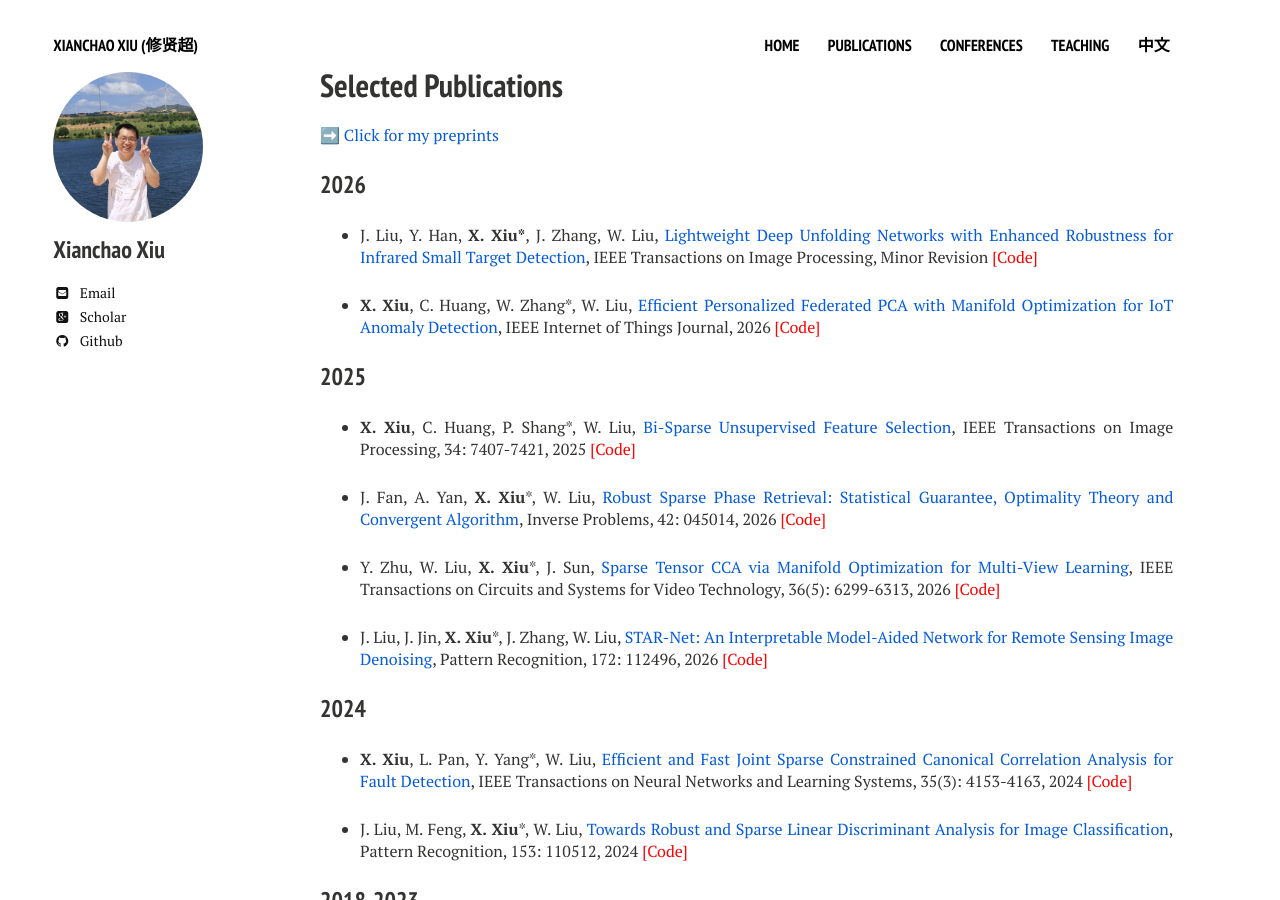
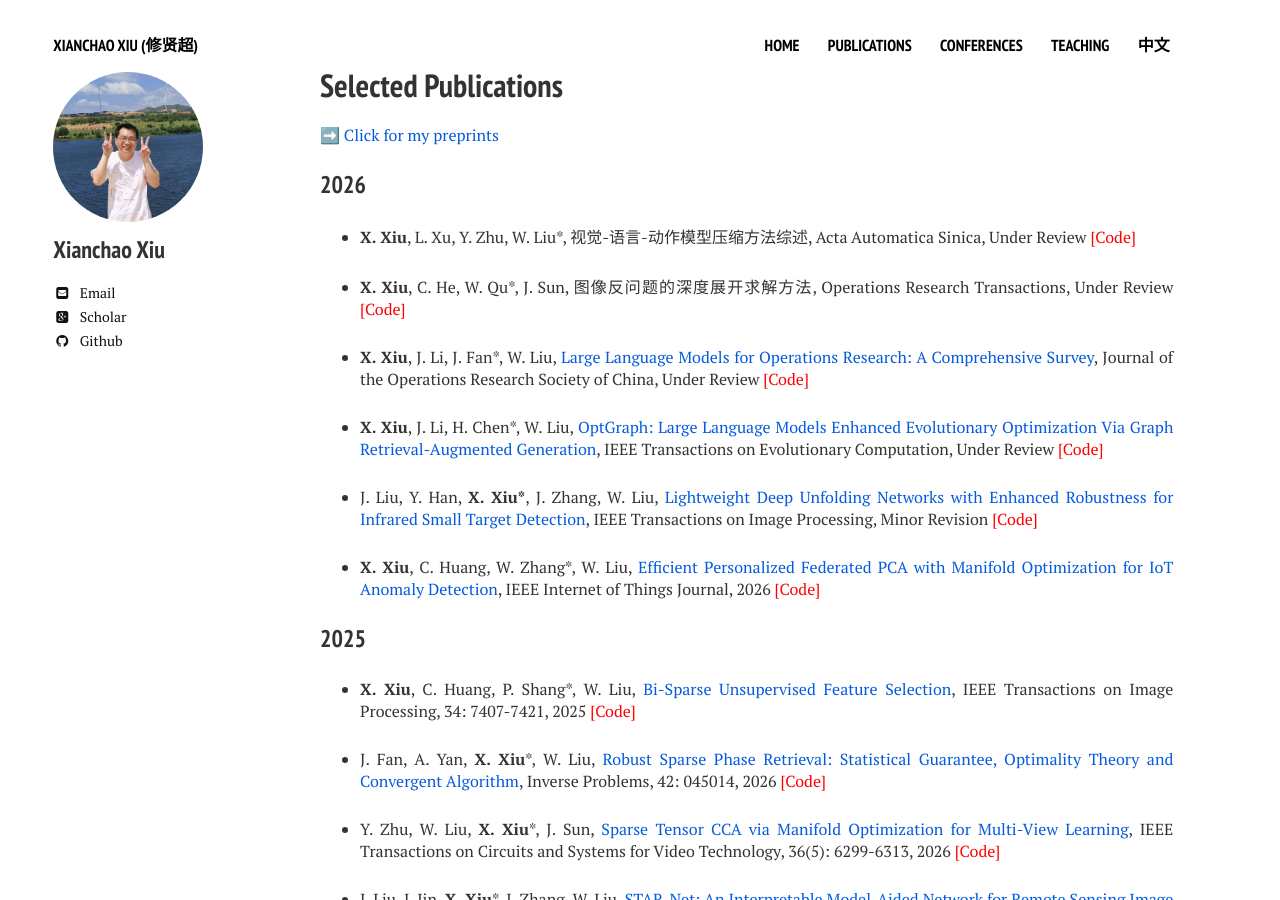
Before and after one commit to xianchaoxiu/xianchaoxiu.github.io, a Jekyll site: the page built from publications/index.md, in a window 1280 px wide and 900 px high. Built offline with Jekyll 4.4.1, drawn with Linux system fonts in a browser that asks for light colours; nearby versions of some CDN libraries.

Commit message:
Update index.md

```diff
--- a/publications/index.md
+++ b/publications/index.md
@@ -11,6 +11,15 @@ share: false
 
 
 ### 2026
+
+* <b>X. Xiu</b>, L. Xu, Y. Zhu, W. Liu*, 视觉-语言-动作模型压缩方法综述, Acta Automatica Sinica, Under Review <a href="https://github.com/xianchaoxiu/COM4VLA" class="textlink" target="_blank" style="color: red;">[Code]</a>
+
+* <b>X. Xiu</b>, C. He, W. Qu*, J. Sun, 图像反问题的深度展开求解方法, Operations Research Transactions, Under Review <a href="https://github.com/xianchaoxiu/DL4OPT" class="textlink" target="_blank" style="color: red;">[Code]</a>
+
+
+* <b>X. Xiu</b>, J. Li, J. Fan*, W. Liu, <a href="https://arxiv.org/abs/2605.20849" class="textlink" target="_blank">Large Language Models for Operations Research: A Comprehensive Survey</a>, Journal of the Operations Research Society of China, Under Review <a href="https://github.com/xianchaoxiu/LLM4OR" class="textlink" target="_blank" style="color: red;">[Code]</a>
+
+* <b>X. Xiu</b>, J. Li, H. Chen*, W. Liu, <a href="https://arxiv.org/abs/2607.27918" class="textlink" target="_blank">OptGraph: Large Language Models Enhanced Evolutionary Optimization Via Graph Retrieval-Augmented Generation</a>, IEEE Transactions on Evolutionary Computation, Under Review <a href="https://github.com/xianchaoxiu/OptGraph" class="textlink" target="_blank" style="color: red;">[Code]</a>
 
 * J. Liu, Y. Han, <b>X. Xiu*</b>, J. Zhang, W. Liu, <a href="https://arxiv.org/abs/2509.08205" class="textlink" target="_blank">Lightweight Deep Unfolding Networks with Enhanced Robustness for Infrared Small Target Detection</a>, IEEE Transactions on Image Processing, Minor Revision <a href="https://github.com/xianchaoxiu/L-RPCANet" class="textlink" target="_blank" style="color: red;">[Code]</a>
 
```
